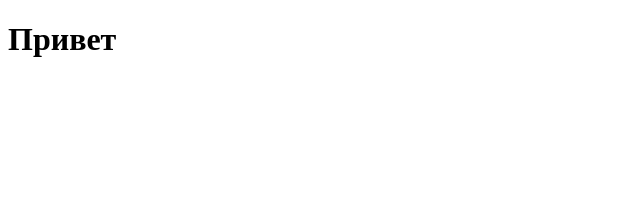
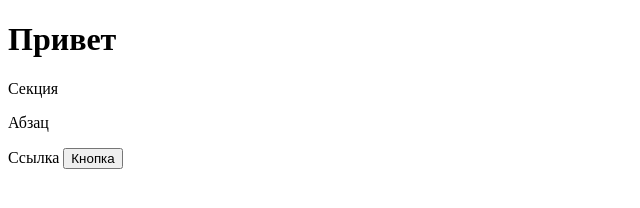
Before and after one commit to SergeyKolienko/Totorial, a plain HTML site: page index.html in a window 1280 px wide. Shown: the whole page, without its empty margins (0-640 px from the left). Drawn offline with Linux system fonts and the light colour scheme.

Commit message:
Кнопка

```diff
--- a/index.html
+++ b/index.html
@@ -10,3 +10,7 @@
     <h1>Привет</h1>
 </body>
 </html>
+<section>Секция</section>
+<p>Абзац</p>
+<a>Ссылка</a>
+<button>Кнопка</button>
```
